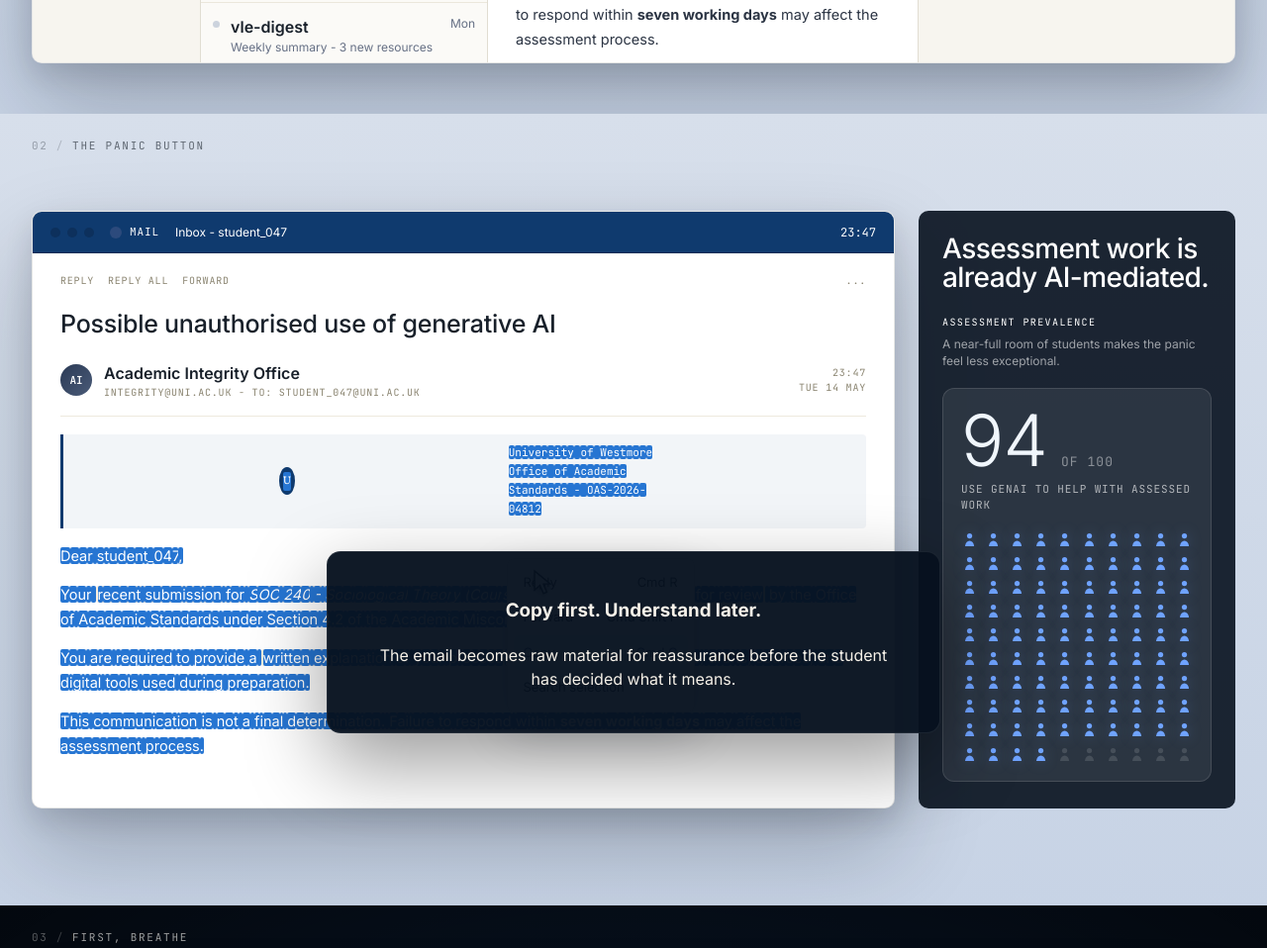
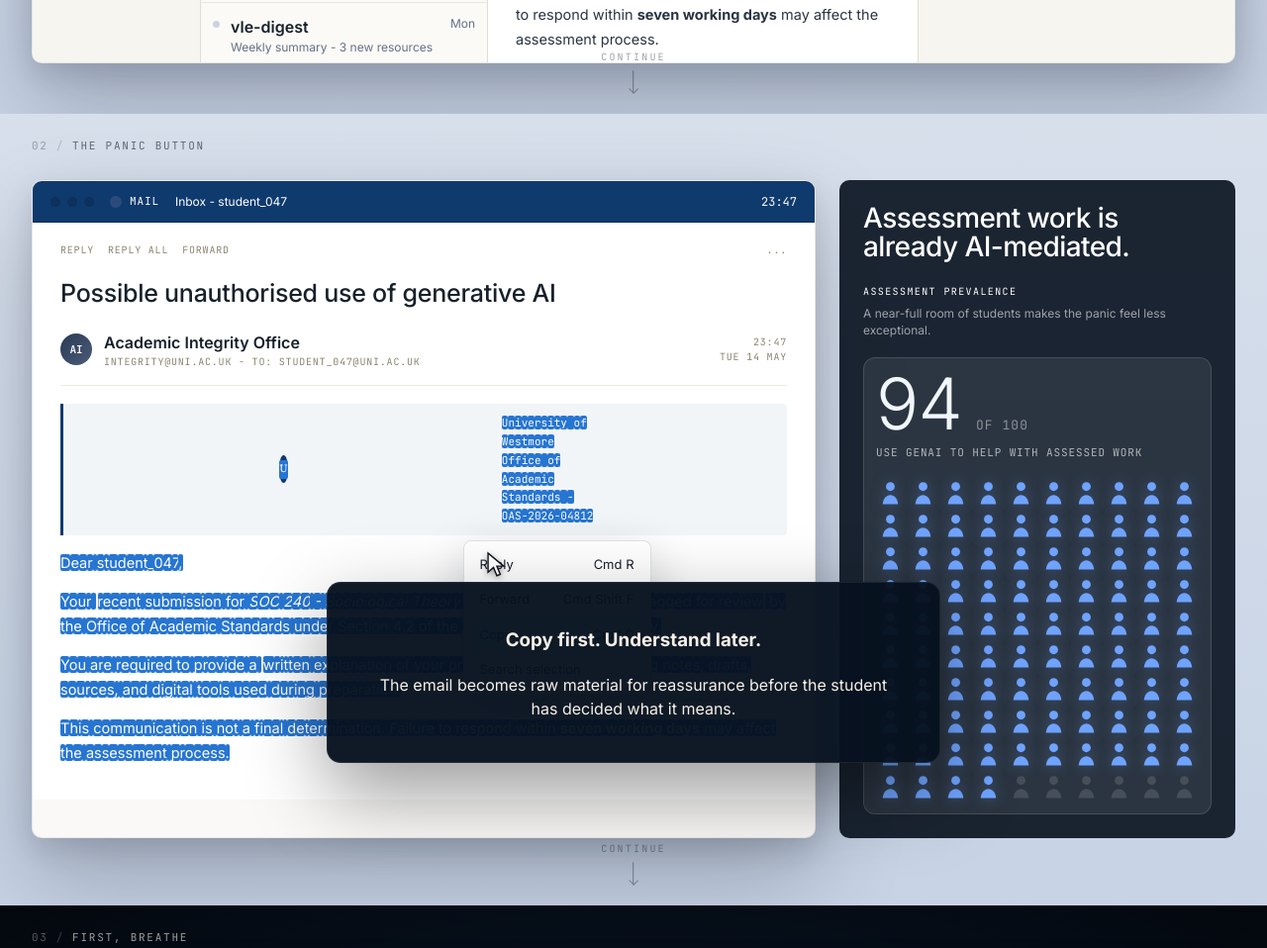
Before and after one commit to chifunt/the-second-student, a website built with Vite: page index.html in a window 1280 px wide. Shown: the part 1529-2487 px from the top of the page at 99% size. Built offline with nearby package versions, Linux system fonts and the light colour scheme.

Commit message:
feat(navigation): add scene continue hints

```diff
--- a/src/scenes/createScene.ts
+++ b/src/scenes/createScene.ts
@@ -13,6 +13,20 @@ export type VisualSceneMarkup = {
   animate?: SceneAnimate;
 };
 
+function renderScrollHint(sceneClass: string): string {
+  const sceneNumber = Number(sceneClass.match(/^s(\d+)$/)?.[1] ?? NaN);
+
+  if (sceneNumber < 1 || sceneNumber > 8) {
+    return "";
+  }
+
+  return `
+    <div class="scroll-hint" aria-hidden="true">
+      Continue<span class="scroll-hint__arrow"></span>
+    </div>
+  `;
+}
+
 export function createVisualScene(markup: VisualSceneMarkup): SceneConfig {
   return {
     id: markup.id,
@@ -25,7 +39,7 @@ export function createVisualScene(markup: VisualSceneMarkup): SceneConfig {
       container.classList.add(markup.sceneClass);
       container.dataset.mood = markup.mood;
       container.dataset.screenLabel = markup.screenLabel;
-      container.innerHTML = markup.body;
+      container.innerHTML = `${markup.body}${renderScrollHint(markup.sceneClass)}`;
     },
   };
 }
--- /dev/null
+++ b/src/styles/chrome/_scroll-hint.scss
@@ -0,0 +1,53 @@
+.scroll-hint {
+  animation: hint-bob 2.4s ease-in-out infinite;
+  bottom: 22px;
+  font-family: var(--font-mono);
+  font-size: 10px;
+  left: 50%;
+  letter-spacing: 0.22em;
+  opacity: 0.42;
+  pointer-events: none;
+  position: absolute;
+  text-align: center;
+  text-transform: uppercase;
+  transform: translateX(-50%);
+  z-index: 12;
+}
+
+.scroll-hint__arrow {
+  background: currentColor;
+  display: block;
+  height: 22px;
+  margin: 6px auto 0;
+  position: relative;
+  width: 1px;
+}
+
+.scroll-hint__arrow::after {
+  border-bottom: 1px solid currentColor;
+  border-right: 1px solid currentColor;
+  bottom: 0;
+  content: "";
+  height: 6px;
+  left: 50%;
+  position: absolute;
+  transform: translateX(-50%) rotate(45deg);
+  width: 6px;
+}
+
+@keyframes hint-bob {
+  0%,
+  100% {
+    transform: translate(-50%, 0);
+  }
+
+  50% {
+    transform: translate(-50%, 3px);
+  }
+}
+
+@media (prefers-reduced-motion: reduce) {
+  .scroll-hint {
+    animation: none;
+  }
+}
--- a/src/styles/main.scss
+++ b/src/styles/main.scss
@@ -2,6 +2,7 @@
 @use "./base/layout";
 @use "./chrome/shared";
 @use "./chrome/progress-about";
+@use "./chrome/scroll-hint";
 @use "./scenes/index" as scenes;
 @use "./charts/index" as charts;
 @use "./base/responsive";
--- a/src/styles/scenes/_panic.scss
+++ b/src/styles/scenes/_panic.scss
@@ -1,7 +1,7 @@
 .s2-bottom {
   display: grid;
   gap: 24px;
-  grid-template-columns: minmax(0, 1fr) 320px;
+  grid-template-columns: minmax(0, 1fr) 400px;
   position: relative;
 }
 
@@ -77,6 +77,18 @@
   margin: 0 0 22px;
 }
 
+.s2-data .pictogram {
+  padding: 12px;
+}
+
+.s2-data .pictogram__grid {
+  gap: 4px;
+}
+
+.s2-data .pictogram__icon svg {
+  max-height: 30px;
+}
+
 .s2-overlay {
   align-items: flex-end;
   display: flex;
```
